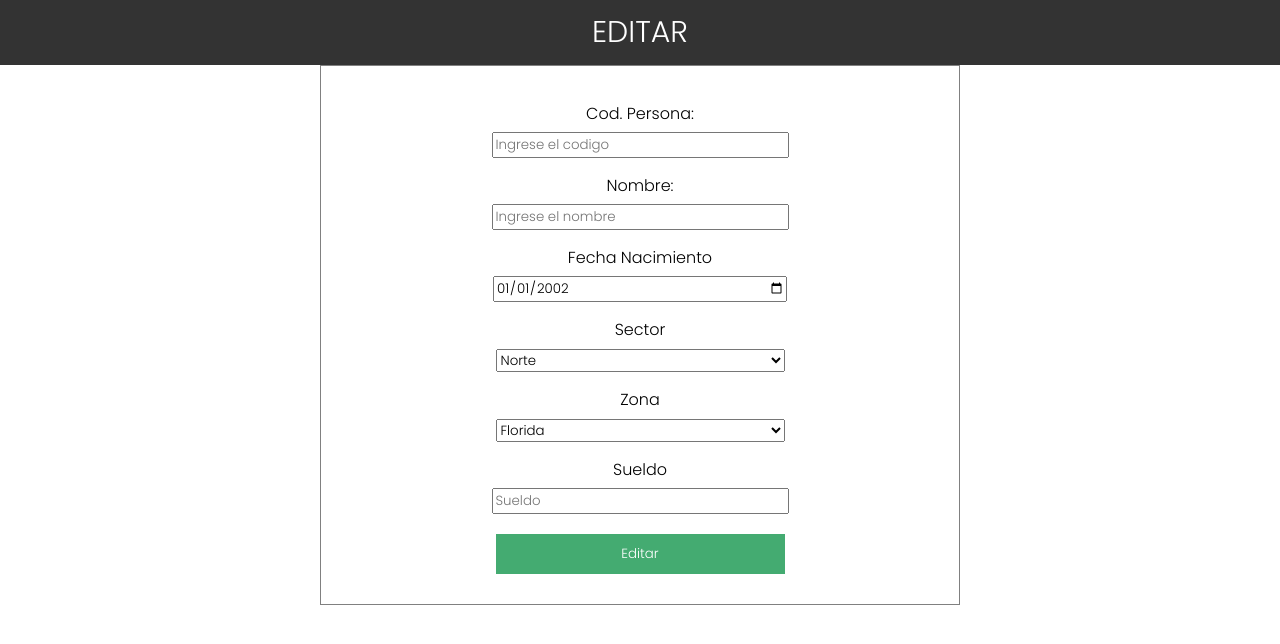
After one commit to Mario-Tubay/Agenda-Web, a PHP site: page /editar.php in a window 1280 px wide. The commit adds this page. Shown: the top 644 px of the page. Run offline with PHP 8.4, Linux system fonts and the light colour scheme.

Commit message:
Trabajando en editar

```diff
--- a/css/style.css
+++ b/css/style.css
@@ -8,7 +8,7 @@ a {
 }
 
 .content-header {
-    background-color: #4e7d96;
+    background-color: #333333;
 }
 
 .contenedor {
@@ -67,8 +67,7 @@ th {
     margin: 10px;
 }
 
-.inputs select,
-input {
+.inputs {
     width: 100%;
     height: 30px;
 }
@@ -87,13 +86,25 @@ input {
 
 .btn-guardar {
     background: #44ab71;
+    height: 40px;
 }
 
 .btn-acciones {
     margin: 10px 2px;
     padding: 5px 15px;
+    border: 0px;
 }
 
 td {
     height: 40px;
 }
+
+.forms-editar {
+    width: 50%;
+    text-align: center;
+}
+
+.inputs-editar input,
+select {
+    width: 50%;
+}
--- /dev/null
+++ b/editar.php
@@ -0,0 +1,68 @@
+<!DOCTYPE html>
+<html lang="en">
+
+<head>
+    <meta charset="UTF-8">
+    <meta name="viewport" content="width=device-width, initial-scale=1.0">
+    <title>Document</title>
+    <link rel="stylesheet" href="css/style.css">
+    <link rel="preconnect" href="https://fonts.gstatic.com">
+    <link href="https://fonts.googleapis.com/css2?family=Poppins:wght@300&display=swap" rel="stylesheet">
+</head>
+
+<body>
+
+    <header class="content-header">
+        <div class="contenedor">
+        <p style="color: white;">EDITAR</p>
+        </div>
+    </header>
+
+    <div class="contenedor forms-editar">
+        <aside class="form ">
+            <form action="">
+                <div class="inputs-editar">
+                    <label for="codPersona">Cod. Persona:</label>
+                    <input type="text" name="codPersona" id="codPersona" placeholder="Ingrese el codigo">
+                </div>
+                <div class="inputs-editar">
+                    <label for="nombre">Nombre:</label>
+                    <input type="text" name="nombre" id="nombre" placeholder="Ingrese el nombre">
+                </div>
+                <div class="inputs-editar">
+                    <label for="fecha">Fecha Nacimiento</label>
+                    <input type="date" id="fecha" value="2002-01-01" min="1985-01-01" max="2002-01-01">
+                </div>
+                <div class="inputs-editar">
+                    <label for="sector">Sector</label>
+                    <select name="sector" id="sector">
+                        <option value="nort">Norte</option>
+                        <option value="sur">Sur</option>
+                        <option value="este">Este</option>
+                    </select>
+                </div>
+                <div class="inputs-editar">
+                    <label for="zona">Zona</label>
+                    <select name="zona" id="zona">
+                        <option value="florida">Florida</option>
+                        <option value="flor">Flor de Bastion</option>
+                        <option value="orquideas">Orquideas</option>
+                    </select>
+                </div>
+                <div class="inputs-editar">
+                    <label for="sueldo">Sueldo</label>
+                    <input type="text" id="sueldo" name="sueldo"placeholder="Sueldo">
+                </div>
+                <div class="inputs-editar">
+
+                    <input type="submit" id="guardar" class="btn btn-guardar" value="Editar" >
+                </div>
+            </form>
+        </aside>
+
+
+    </div>
+
+<script src="js/app.js"></script>
+</body>
+</html>
--- /dev/null
+++ b/inc/funciones/selects.php
@@ -0,0 +1 @@
+<?php
```
Also changed, not shown: index.php (+36 -22 lines).
